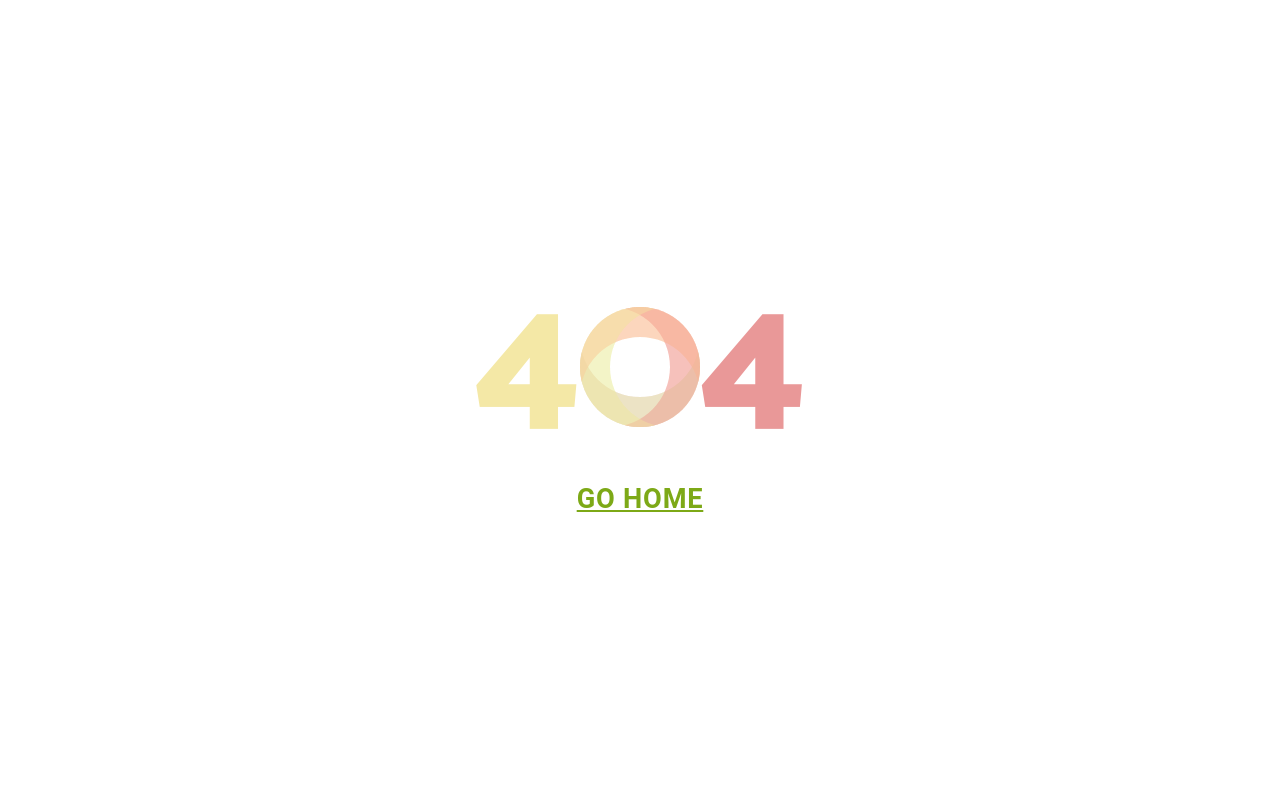
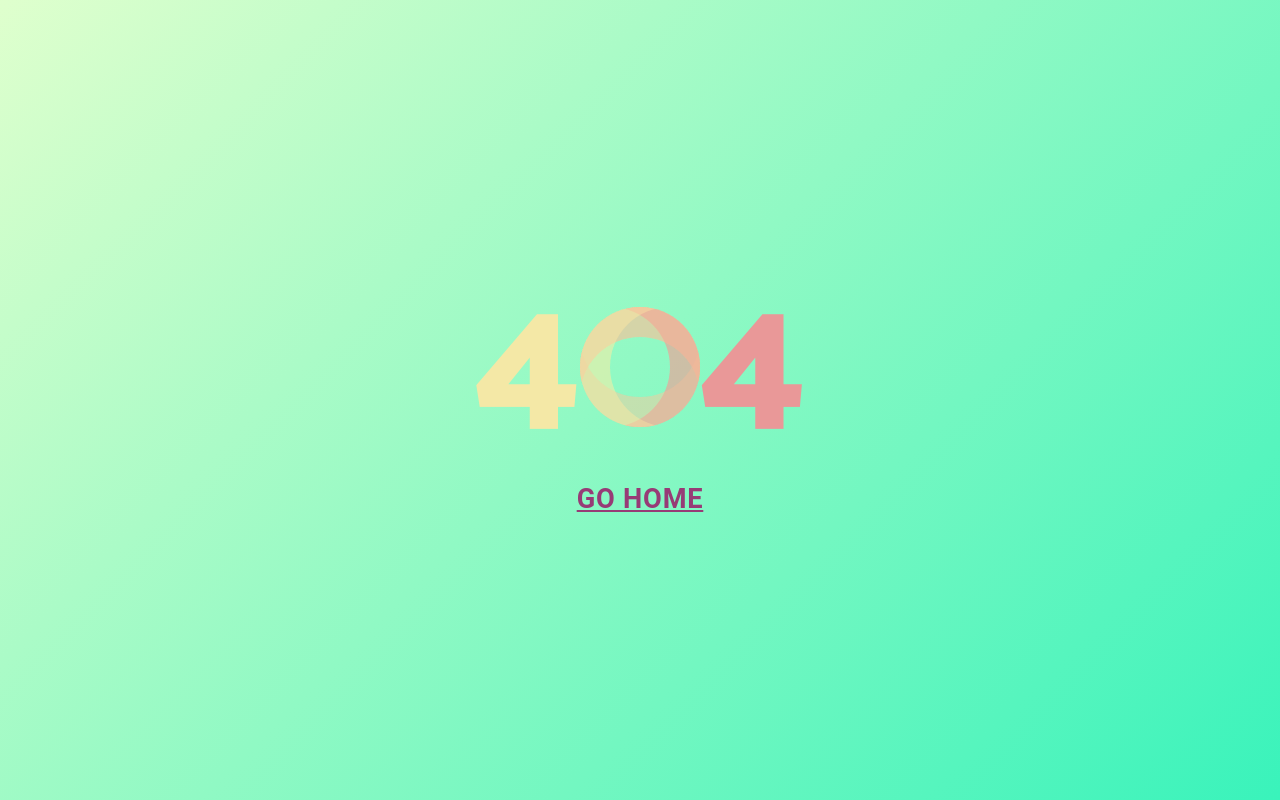
Before and after one commit to misha-dev/videochat, a Next.js app in the folder client/: page /404 in a window 1280 px wide. Built offline with nearby package versions, Linux system fonts and the light colour scheme.

Commit message:
added scss variables, made gradient background for 404 page

```diff
--- a/client/pages/404/404.module.scss
+++ b/client/pages/404/404.module.scss
@@ -1,5 +1,6 @@
 @import url("https://fonts.googleapis.com/css?family=Montserrat:400,600,700");
 @import url("https://fonts.googleapis.com/css?family=Catamaran:400,800");
+@import "../../styles/_variables.module";
 
 .wrapper {
   display: flex;
@@ -7,6 +8,7 @@
   align-items: center;
   justify-content: center;
   height: 100vh;
+  background: $defaultBackground;
 
   .error-container {
     font-family: "Catamaran", sans-serif;
--- a/client/pages/404/index.tsx
+++ b/client/pages/404/index.tsx
@@ -16,7 +16,7 @@ const Page404 = () => {
       <Link href={"/"} replace className={cl["more-link"]} passHref>
         <Button
           sx={{
-            color: "#7DA917",
+            color: "#973b76",
             fontSize: "1.7rem",
             fontWeight: "600",
             textDecoration: "underline",
--- /dev/null
+++ b/client/styles/_variables.module.scss
@@ -0,0 +1 @@
+$defaultBackground: linear-gradient(-225deg, #dfffcd 0%, #90f9c4 48%, #39f3bb 100%);
```
Also changed, not shown: client/pages/register/name.module.scss (deleted), client/pages/register/register.module.scss (added), 1 other file (tests, documents, lock files or other folders).
